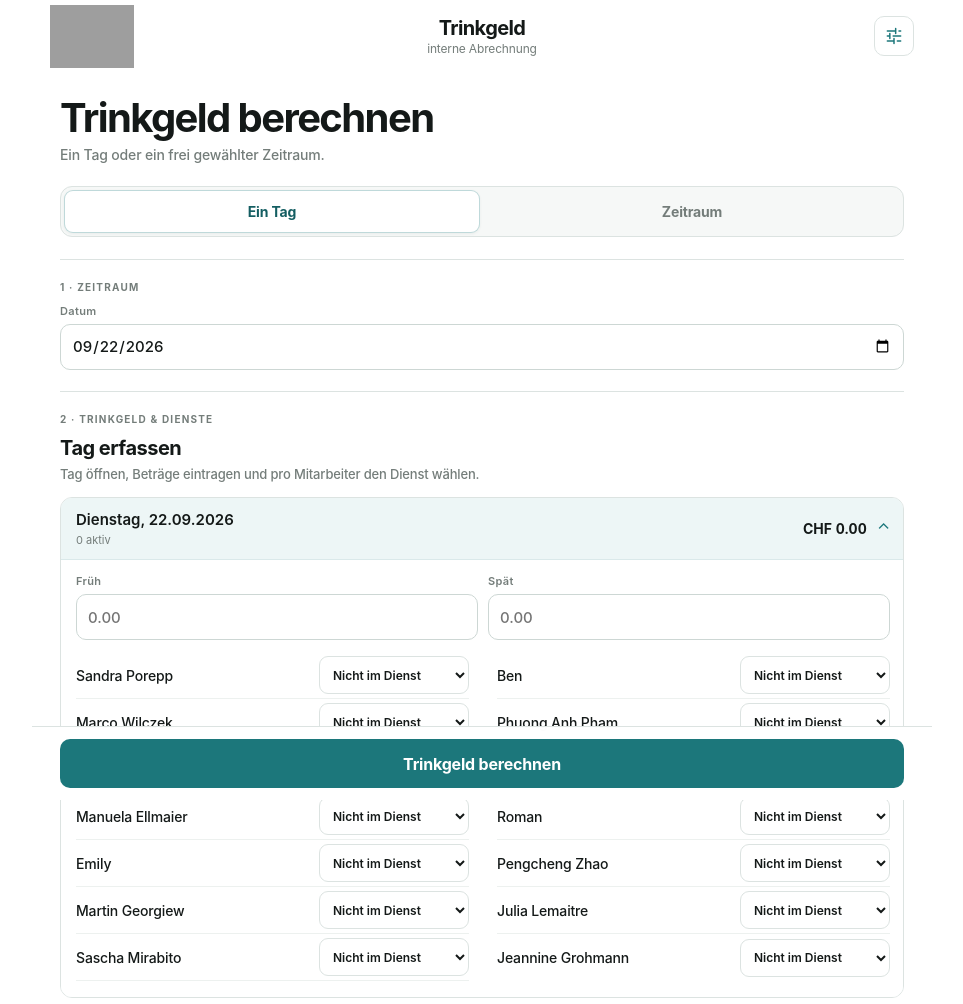
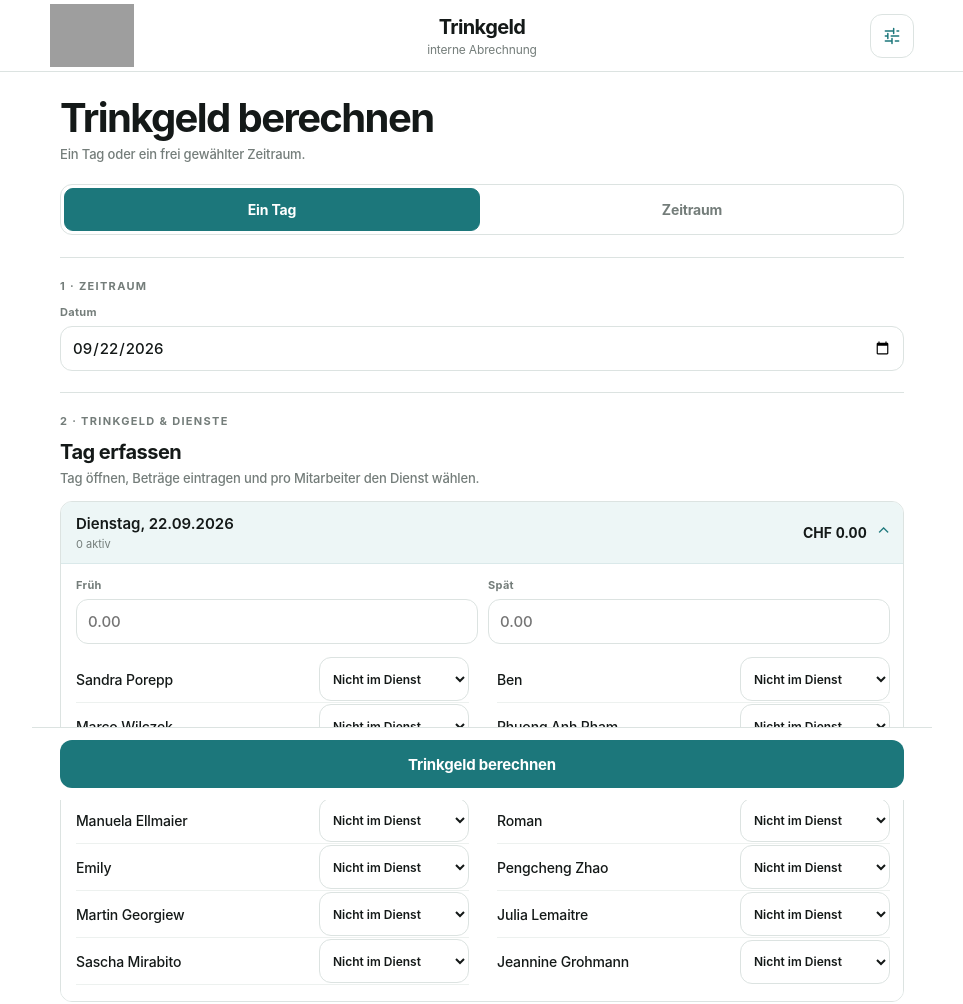
Before and after one commit to marcowilczek84/silk-trinkgeld-uiux-polish, a plain HTML site: page index.html in a window 1280 px wide. Shown: the whole page, without its empty margins (158-1121 px from the left). Drawn offline with Linux system fonts and the light colour scheme; grey boxes are pictures that could not be loaded.

Commit message:
Harmonize Ambassador app-family UI tokens

```diff
--- a/silk-v13.css
+++ b/silk-v13.css
@@ -1016,3 +1016,34 @@ textarea:focus-visible {
     display: none !important;
   }
 }
+
+/* Ambassador app family — isolated final harmonisation. */
+:root {
+  --ambassador-petrol:#1c777b; --ambassador-yellow:#f3cf24;
+  --text-primary:#141918; --text-secondary:#747d7a;
+  --border-subtle:#dce3e1; --surface:#fff; --surface-muted:#f6f8f7;
+  --disabled:#edf0ee; --disabled-text:#89918e;
+  --error:#a33e3a; --warning:#806600; --success:#1c777b;
+  --radius-small:8px; --radius-medium:12px; --radius-large:18px;
+  --ink:var(--text-primary); --muted:var(--text-secondary);
+  --line:var(--border-subtle); --petrol:var(--ambassador-petrol);
+  --yellow:var(--ambassador-yellow); --danger:var(--error);
+}
+button,input,select,textarea{font:inherit;touch-action:manipulation}
+button:focus-visible,input:focus-visible,select:focus-visible,textarea:focus-visible{outline:3px solid rgba(28,119,123,.16)!important;outline-offset:2px!important}
+.topbar{background:rgba(255,255,255,.97);border-bottom:1px solid var(--border-subtle)!important;box-shadow:none!important}
+.title strong{color:var(--text-primary);font-size:20px;line-height:26px;font-weight:650}.title small{color:var(--text-secondary);font-size:12px;line-height:16px}
+.iconbtn{min-width:44px;min-height:44px;color:var(--ambassador-petrol);border-color:var(--border-subtle);border-radius:var(--radius-medium)}
+.mode button.active,.calcbtn,.savewide,.import-primary{color:#fff!important;background:var(--ambassador-petrol)!important;border-color:var(--ambassador-petrol)!important;box-shadow:none!important}
+.field input,.field select,.staffrow select,.editrow input{min-height:44px;border-color:var(--border-subtle);border-radius:var(--radius-medium);background:var(--surface)}
+.field label,.step{font-size:11px;line-height:15px;font-weight:650}.hint,.intro p{font-size:13px;line-height:18px;color:var(--text-secondary)}
+.calcbtn{min-height:48px;font-size:15px;font-weight:650;border-radius:var(--radius-medium)}
+.secondary,.addwide{min-height:44px;color:var(--text-primary);background:var(--surface);border-color:var(--border-subtle);border-radius:var(--radius-medium)}
+button:disabled{color:var(--disabled-text)!important;background:var(--disabled)!important;border-color:var(--disabled)!important;opacity:1!important}
+.drawerback{background:rgba(20,30,28,.22);backdrop-filter:blur(2px)}.drawer{border-color:var(--border-subtle);border-radius:var(--radius-large);box-shadow:0 24px 64px rgba(16,30,27,.18)}
+.drawerhead{position:sticky;top:0;z-index:3;background:var(--surface);border-bottom-color:var(--border-subtle)}.drawer-title{font-size:20px;line-height:26px;font-weight:650}
+.settingsrow{min-height:56px}.setting-icon,.companion-app-icon{color:var(--ambassador-petrol)}
+.actionbar{background:var(--surface);border-top-color:var(--border-subtle);padding-bottom:max(12px,env(safe-area-inset-bottom))}
+.result{border-color:var(--border-subtle);border-radius:var(--radius-medium);box-shadow:none}.resulthead{background:var(--surface-muted)}
+@media(max-width:560px){.title strong{font-size:18px}.drawer{max-height:calc(100dvh - 12px);border-radius:var(--radius-large) var(--radius-large) 0 0}.actionbar{padding-bottom:max(12px,env(safe-area-inset-bottom))}}
+@media(prefers-reduced-motion:reduce){*,*::before,*::after{transition-duration:.01ms!important;animation-duration:.01ms!important;animation-iteration-count:1!important}}
```
